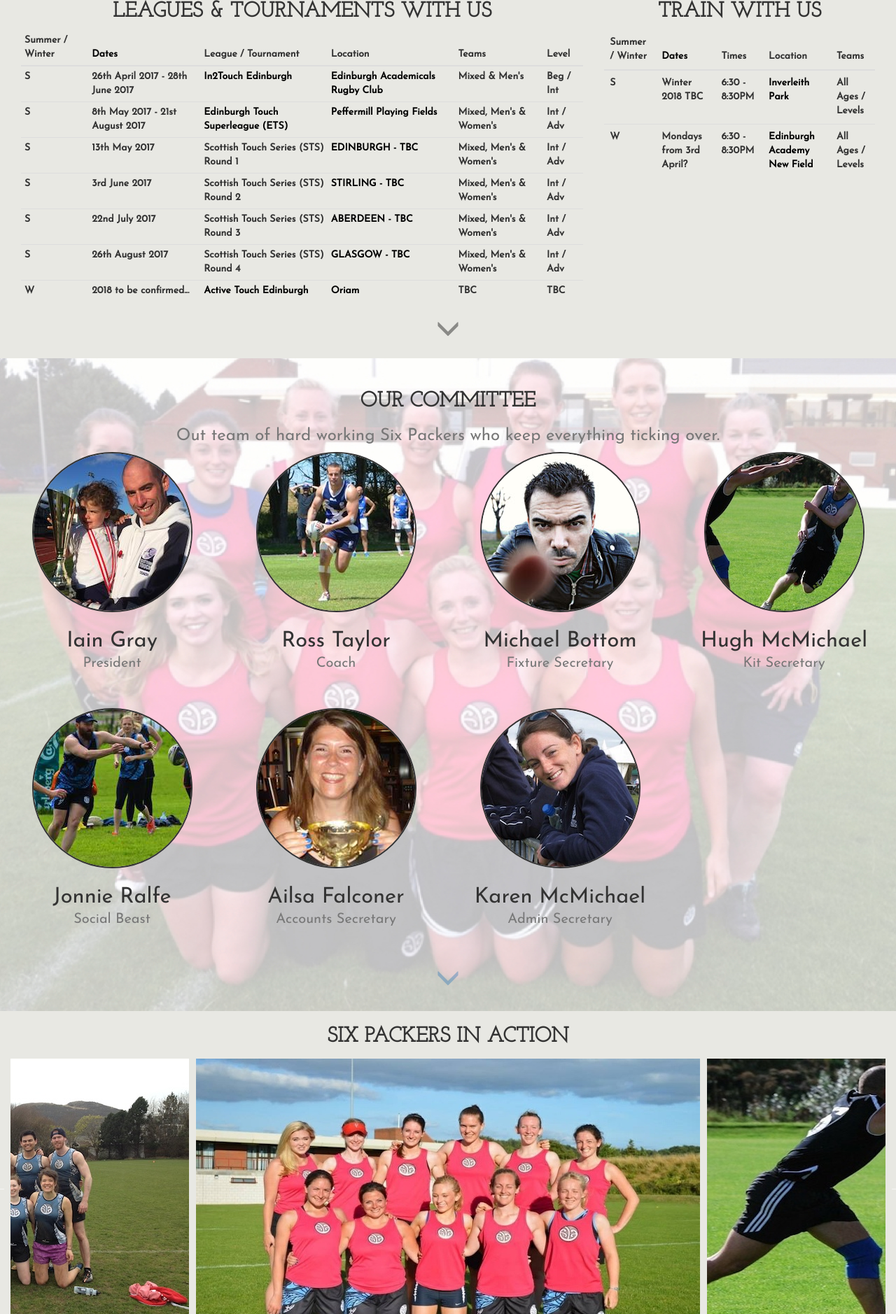
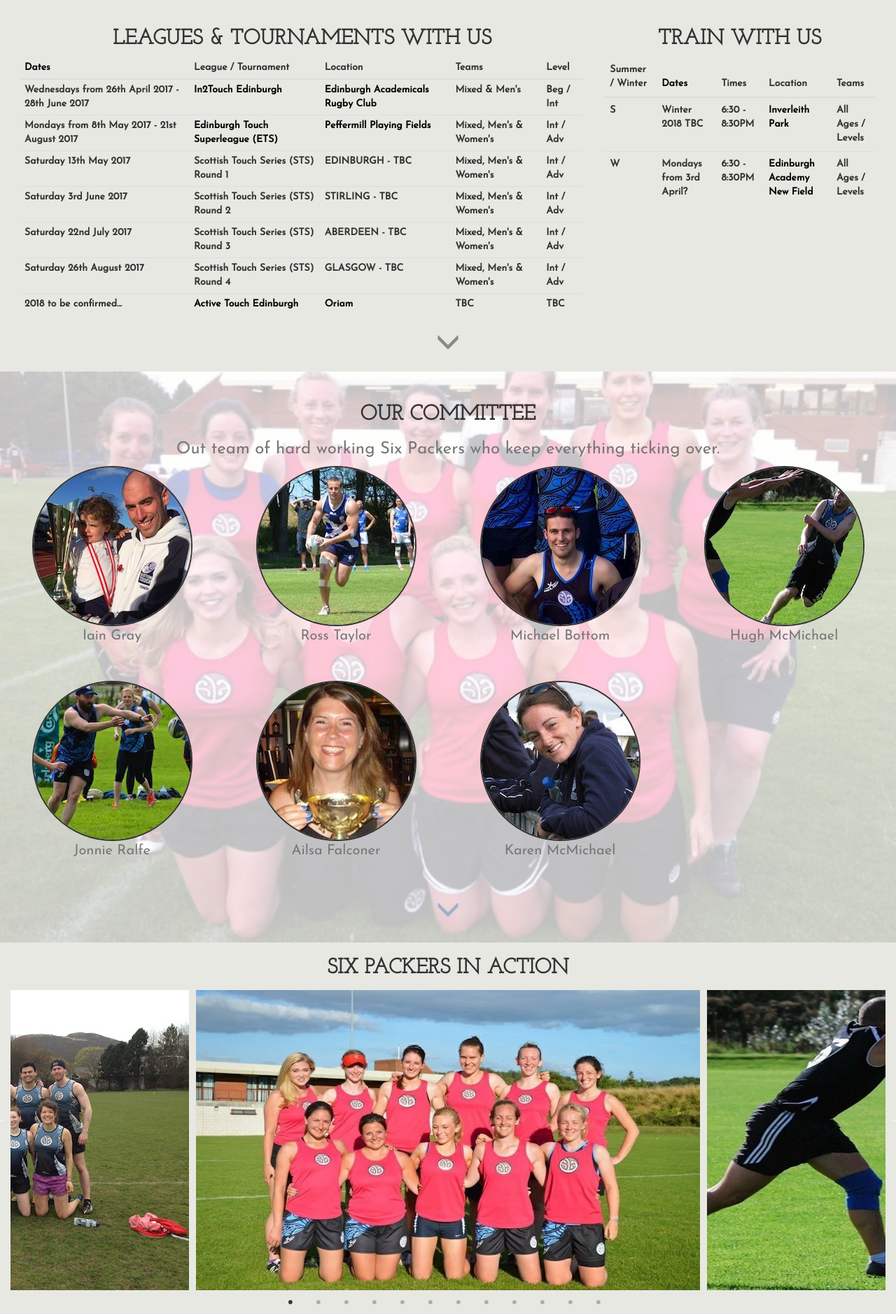
Before and after one commit to jwalkins/six_pack_touch, a PHP site: page / in a window 1280 px wide. Shown: the part 3709-5587 px from the top of the page at 70% size. Run offline with PHP 8.4, Linux system fonts and the light colour scheme; lists and menus that the app fills with data are empty; some libraries are stand-ins or nearby versions; some web fonts are replaced.

Commit message:
Website up and running

```diff
--- a/css/sytlesheet.css
+++ b/css/sytlesheet.css
@@ -354,7 +354,7 @@ header {
   background-image: url('../images/background_images/1.jpeg');
   background-repeat: no-repeat;
   background-attachment: fixed;
-  background-position: center center;
+  background-position: center;
   -webkit-background-size: cover;
   -moz-background-size: cover;
   background-size: cover;
@@ -423,6 +423,14 @@ header a:visited {
   }
 }
 
+/* Turn off parallax scrolling for tablets and phones */
+@media only screen and (max-device-width: 1024px) {
+    header{
+        background-attachment: scroll;
+        background-size: auto, 100%;
+    }
+}
+
 /* ==============================================
   4. Header END
 ================================================*/
@@ -451,7 +459,9 @@ section#about a:hover,
 section#about a:active,
 section#about a:visited {
   color: #000000;
+  font-weight: bold;
 }
+
 
 /* ==============================================
   5. About END
@@ -464,7 +474,7 @@ section#touch-worldwide {
   background-image: url('../images/background_images/1.jpeg');
   background-repeat: no-repeat;
   background-attachment: fixed;
-  background-position: center center;
+  background-position: center;
   -webkit-background-size: cover;
   -moz-background-size: cover;
   background-size: cover;
@@ -479,20 +489,8 @@ section#touch-worldwide img {
 }
 
 section#touch-worldwide p {
-  font-size: 20px;
+  font-size: 18px;
 }
-@media (min-width: 1500px) {
-    section#touch-worldwide p {
-        font-size: 25px;
-    }
-}
-
-@media (min-width: 1250px) and (max-width: 1500px) {
-    section#touch-worldwide p {
-        font-size: 20px;
-    }
-}
-
 
 /* ==============================================
   6. Touch Worldwide END
@@ -649,7 +647,7 @@ section#contact {
   background-image: url('../images/background_images/1.jpeg');
   background-repeat: no-repeat;
   background-attachment: fixed;
-  background-position: center center;
+  background-position: center;
   -webkit-background-size: cover;
   -moz-background-size: cover;
   background-size: cover;
@@ -789,7 +787,7 @@ section#commitee {
   background-image: url('../images/background_images/2.jpg');
   background-repeat: no-repeat;
   background-attachment: fixed;
-  background-position: center center;
+  background-position: center;
   -webkit-background-size: cover;
   -moz-background-size: cover;
   background-size: cover;
--- a/index.html
+++ b/index.html
@@ -7,9 +7,12 @@
     <meta http-equiv="X-UA-Compatible" content="IE=edge">
     <meta name="viewport" content="width=device-width, initial-scale=1">
     <meta name="description" content="Edinburgh based Touch Rugby side with mixed, men's, and women's teams. Six Pack play in several leagues throughout the year. Beginners to experienced touch players welcome!">
+    <meta name="keywords" content="Touch Rugby, Scottish Touch, Six Pack, Rugby, Edinburgh Touch">
     <meta name="author" content="James Walkinshaw">
 
     <title>Six Pack Touch Rugby | Homepage | Scottish Touch | Edinburgh</title>
+    <!-- Favicon -->
+    <link rel="shortcut icon" href="images/favicon.ico" type="image/x-icon">
 
     <!-- Bootstrap Core CSS -->
     <link rel="stylesheet" href="https://maxcdn.bootstrapcdn.com/bootstrap/3.3.7/css/bootstrap.min.css" integrity="sha384-BVYiiSIFeK1dGmJRAkycuHAHRg32OmUcww7on3RYdg4Va+PmSTsz/K68vbdEjh4u" crossorigin="anonymous">
@@ -99,7 +102,7 @@
             <div>
                 <h1>About Six Pack Touch</h1>
                 <h2 class="section-heading">Work Hard, Play Hard.</h2>
-                <p>Six Pack aims to be a highly successful Touch Rugby Club, with many players going on to International honours throughout their Six Pack careers. We currently compete in 2 leagues throughout the summer months, ETS Touch League on Monday evenings and the In2Touch League on Wednesday evenings. We also compete in the STS Tournaments which are held on 4 Saturdays throughout May - August. During the Winter months, we keep our fitness and friendships up though the Active Touch league held indoors at Heriot Watt's Oriam centre.</p>
+                <p>Six Pack aims to be a highly successful Touch Rugby Club, with many players going on to International honours throughout their Six Pack careers. We currently compete in 2 leagues throughout the summer months, ETS Touch League on Monday evenings and the In2Touch League on Wednesday evenings. We also compete in the STS Tournaments which are held on 4 Saturdays throughout May - August. During the Winter months, we keep our fitness and friendships up though the Active Touch league, held indoors at Heriot Watt's Oriam centre.</p>
                 <p>It's always important to relax though, so don't be surprised if there's a drink or four after a tournament or after a long season!</p>
                 <hr>
                 <h2><a class="page-scroll" title="Scrolls to contact Six Pack" href="#contact">Join Us!</a></h2>
@@ -117,15 +120,17 @@
                     <h2 class="section-heading">Touch Rugby Worldwide</h2>
                 </div>
                 <br>
-                <p> Touch Rugby is a fantastic sport, originally a training technique for Rugby League, it grew into its own sport throughout the 1960s in Australia with the first recognised tournament being played in 1978. It brings together all ages, genders and skill levels, and allows people to reach sporting goals, whether it be
+                <p> Touch Rugby is a fantastic sport, originally a training technique for Rugby League, it grew into its own sport throughout the 1960s (<a target="_blank" title="Touch Rugby on Wikipedia" href="https://en.wikipedia.org/wiki/Touch_(sport)">Wiki</a>) in Australia with the first recognised tournament being played in 1978. It brings together all ages, genders and skill levels, and allows people to reach sporting goals.
                 </p>
                 <p>Whether you goal is keeping fit, playing international level sport or just making friends, Touch Rugby offers a fantastic oppotunity for all.
                 </p>
-                <p>For full FIT Touch Rules, you can <a title="Download Official Touch Rules" target="_blank" href="documents/FIT Playing Rules 4th Edition.pdf">download the PDF here</a></p>
+                <p>For full FIT Touch Rules, you can<a title="Download Official Touch Rules" target="_blank" href="documents/FIT Playing Rules 4th Edition.pdf"> download the PDF here</a>.</p>
+                <p>Want to find our more about Touch Rugby in general? Here are some great<a title="Touch Rugby in YouTube" target="_blank" href="https://www.youtube.com/results?search_query=touch+rugby+for+beginners"> YouTube Introduction Videos </a>to get you started.</p>
+                <p>You can even find a sneak peak of<a title="Six Pack STS Edinburgh Final 2014" target="_blank" href="https://www.youtube.com/watch?v=KBRNYVZdOXc"> Six Pack in action </a>during the 2014 STS Edinburgh Final.</p>
             </div>
             <hr class="hidden-md hidden-lg">
             <div class="col-md-6 visible-lg visible-md">
-                <img class="img-responsive" src="images/about/1.jpg" title="Six Pack at the Edinburgh Tournament" alt="Six Pack at Edinburgh ETS Tournament">
+                <img class="img-responsive" src="images/about/1.jpg" title="Six Pack at the Edinburgh STS Tournament" alt="Six Pack at Edinburgh STS Tournament">
             </div>
         </div>
     </section>
@@ -279,7 +284,6 @@
                 <table class="table table-condensed">
                     <thead>
                         <tr>
-                            <th title="Summer or Winter">Summer / Winter</th>
                             <th><a target="_blank" title="Add to your Calendar" href="https://stanza.co/schedules/six_pack_2017">Dates</a></th>
                             <th>League / Tournament</th>
                             <th title="Tournament / League Location">Location</th>
@@ -289,55 +293,48 @@
                     </thead>
                     <tbody>
                         <tr>
-                            <th title="Summer">S</th>
-                            <th>26th April 2017 - 28th June 2017</th>
+                            <th>Wednesdays from 26th April 2017 - 28th June 2017</th>
                             <th><a target="_blank" title="Edinburgh In2Touch Website" href="http://www.in2touch.com/worldwide/venue.php?venue=86&news_item=1344">In2Touch Edinburgh</a></th>
                             <th><a target="_blank" title="Open In2Touch Location in Google Maps" href="https://goo.gl/bHFLQx">Edinburgh Academicals Rugby Club</a></th>
                             <th>Mixed &amp; Men's</th>
                             <th title="Beginner / Intermediate">Beg / Int</th>
                         </tr>
                         <tr>
-                            <th title="Summer">S</th>
-                            <th>8th May 2017 - 21st August 2017</th>
+                            <th>Mondays from 8th May 2017 - 21st August 2017</th>
                             <th><a target="_blank" title="Edinburgh Touch Superleague Website" href="http://www.touchsuperleague.org.uk/edinburgh/">Edinburgh Touch Superleague (ETS)</a></th>
                             <th><a target="_blank" title="Open ETS Location in Google Maps" href="https://goo.gl/F4SLQe">Peffermill Playing Fields</a></th>
                             <th>Mixed, Men's &amp; Women's</th>
                             <th title="Intermediate / Advanced">Int / Adv</th>
                         </tr>
                         <tr>
-                            <th title="Summer">S</th>
-                            <th>13th May 2017</th>
+                            <th>Saturday 13th May 2017</th>
                             <th>Scottish Touch Series (STS) Round 1</th>
-                            <th><a target="_blank" title="Open STS Location in Google Maps" href="#">EDINBURGH - TBC</a></th>
+                            <th><!--<a target="_blank" title="Open STS Location in Google Maps" href="">-->EDINBURGH - TBC<!--</a>--></th>
                             <th>Mixed, Men's &amp; Women's</th>
                             <th title="Intermediate / Advanced">Int / Adv</th>
                         </tr>
                         <tr>
-                            <th title="Summer">S</th>
-                            <th>3rd June 2017</th>
+                            <th>Saturday 3rd June 2017</th>
                             <th>Scottish Touch Series (STS) Round 2</th>
-                            <th><a target="_blank" title="Open STS Location in Google Maps" href="#">STIRLING - TBC</a></th>
+                            <th><!--<a target="_blank" title="Open STS Location in Google Maps" href="#">-->STIRLING - TBC<!--</a>--></th>
                             <th>Mixed, Men's &amp; Women's</th>
                             <th title="Intermediate / Advanced">Int / Adv</th>
                         </tr>
                         <tr>
-                            <th title="Summer">S</th>
-                            <th>22nd July 2017</th>
+                            <th>Saturday 22nd July 2017</th>
                             <th>Scottish Touch Series (STS) Round 3</th>
-                            <th><a target="_blank" title="Open STS Location in Google Maps" href="#">ABERDEEN - TBC</a></th>
+                            <th><!--<a target="_blank" title="Open STS Location in Google Maps" href="#">-->ABERDEEN - TBC<!--</a>--></th>
                             <th>Mixed, Men's &amp; Women's</th>
                             <th title="Intermediate / Advanced">Int / Adv</th>
                         </tr>
                         <tr>
-                            <th title="Summer">S</th>
-                            <th>26th August 2017</th>
+                            <th>Saturday 26th August 2017</th>
                             <th>Scottish Touch Series (STS) Round 4</th>
-                            <th><a target="_blank" title="Open STS Location in Google Maps" href="#">GLASGOW - TBC</a></th>
+                            <th><!--<a target="_blank" title="Open STS Location in Google Maps" href="#">-->GLASGOW - TBC<!--</a>--></th>
                             <th>Mixed, Men's &amp; Women's</th>
                             <th title="Intermediate / Advanced">Int / Adv</th>
                         </tr>
                         <tr>
-                            <th title="Winter">W</th>
                             <th>2018 to be confirmed...</th>
                             <th><a target="_blank" title="Edinburgh Active Touch Website" href="http://www.in2touch.com/worldwide/venue.php?venue=86&news_item=1344">Active Touch Edinburgh</a></th>
                             <th><a target="_blank" title="Open Active Touch Location in Google Maps" href="https://goo.gl/yl72l0">Oriam</a></th>
@@ -398,50 +395,43 @@
                 <div class="col-sm-3 col-xs-4">
                     <div class="team-member">
                         <img src="images/team/1.jpg" class="img-responsive img-circle" alt="Iain Gray - President">
-                        <h4>Iain Gray</h4>
-                        <p class="text-muted">President</p>
+                        <p class="text-muted">Iain Gray</p>
                     </div>
                 </div>
                 <div class="col-sm-3 col-xs-4">
                     <div class="team-member">
                         <img src="images/team/2.jpg" class="img-responsive img-circle" alt="Ross Taylor - Coach">
-                        <h4>Ross Taylor</h4>
-                        <p class="text-muted">Coach</p>
+                        <p class="text-muted">Ross Taylor</p>
                     </div>
                 </div>
                 <div class="col-sm-3 col-xs-4">
                     <div class="team-member">
                         <img src="images/team/3.jpg" class="img-responsive img-circle" alt="Michael Bottom - Fixture Secretary">
-                        <h4>Michael Bottom</h4>
-                        <p class="text-muted">Fixture Secretary</p>
+                        <p class="text-muted">Michael Bottom</p>
                     </div>
                 </div>
                 <div class="col-sm-3 col-xs-4">
                     <div class="team-member">
                         <img src="images/team/4.jpg" class="img-responsive img-circle" alt="Hugh McMichael - Kit Secretary">
-                        <h4>Hugh McMichael</h4>
-                        <p class="text-muted">Kit Secretary</p>
+                        <p class="text-muted">Hugh McMichael</p>
                     </div>
                 </div>
                 <div class="col-sm-3 col-xs-4">
                     <div class="team-member">
                         <img src="images/team/5.jpg" class="img-responsive img-circle" alt="Jonnie Ralfe - Social Beast">
-                        <h4>Jonnie Ralfe</h4>
-                        <p class="text-muted">Social Beast</p>
+                        <p class="text-muted">Jonnie Ralfe</p>
                     </div>
                 </div>
                 <div class="col-sm-3 col-xs-4">
                     <div class="team-member">
                         <img src="images/team/6.jpg" class="img-responsive img-circle" alt="Ailsa Falconer - Accounts Secretary">
-                        <h4>Ailsa Falconer</h4>
-                        <p class="text-muted">Accounts Secretary</p>
+                        <p class="text-muted">Ailsa Falconer</p>
                     </div>
                 </div>
                 <div class="col-sm-3 col-xs-4">
                     <div class="team-member">
                         <img src="images/team/7.jpg" class="img-responsive img-circle" alt="Karen McMichael - Admin Secretary">
-                        <h4>Karen McMichael</h4>
-                        <p class="text-muted">Admin Secretary</p>
+                        <p class="text-muted">Karen McMichael</p>
                     </div>
                 </div>
             </div>
--- a/mail/contact_me.php
+++ b/mail/contact_me.php
@@ -16,10 +16,10 @@ $phone = strip_tags(htmlspecialchars($_POST['phone']));
 $message = strip_tags(htmlspecialchars($_POST['message']));
 
 // Create the email and send the message
-$to = 'james.walkinshaw@me.com'; // Add your email address inbetween the '' replacing yourname@yourdomain.com - This is where the form will send a message to.
+$to = 'sixpacktouch@gmail.com'; // Add your email address inbetween the '' replacing yourname@yourdomain.com - This is where the form will send a message to.
 $email_subject = "Website Contact Form:  $name";
 $email_body = "You have received a new message from your website contact form.\n\n"."Here are the details:\n\nName: $name\n\nEmail: $email_address\n\nPhone: $phone\n\nMessage:\n$message";
-$headers = "From: legacy@melroserugby.org\n"; // This is the email address the generated message will be from. We recommend using something like noreply@yourdomain.com.
+$headers = "From: noreply@sixpacktouch.co.uk\n"; // This is the email address the generated message will be from. We recommend using something like noreply@yourdomain.com.
 $headers .= "Reply-To: $email_address";
 mail($to,$email_subject,$email_body,$headers);
 return true;
```
Also changed, not shown: other parts of index.html (+12 -12 lines), js/remove_opacity_on_scroll.js (added, +7 -0 lines), images/favicon.ico (added), images/team/3.jpg, images/team/3_old.jpg (added), 1 other file.
